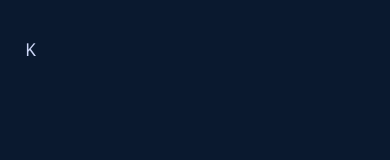
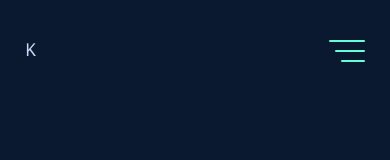
Before and after one commit to karimshalapy/karimshalapy, a React (Create React App) app: page / in a window 390 px wide. Shown: the top 160 px of the page. Built offline with nearby package versions, Linux system fonts and the light colour scheme.

Commit message:
feat: add HamburgerMenu button for smaller screens
this is used to toggle side menu on and off, and by doing so
it toggles the body class blur and the backdrop component

```diff
--- /dev/null
+++ b/src/Layout/Header/HamburgerButton/HamburgerButton.module.css
@@ -0,0 +1,89 @@
+.HamburgerButton {
+    display: none;
+
+}
+
+@media (max-width: 768px) {
+    .HamburgerButton {
+        display: flex;
+        justify-content: center;
+        align-items: center;
+        position: relative;
+        z-index: 10;
+        margin-right: -15px;
+        padding: 15px;
+        border: 0;
+        background-color: transparent;
+        color: inherit;
+        text-transform: none;
+        transition-timing-function: linear;
+        transition-duration: 0.15s;
+        transition-property: opacity, filter;
+    }
+}
+
+.HamburgerBox {
+    display: inline-block;
+    position: relative;
+    width: var(--hamburger-width);
+    height: 24px;
+}
+
+.HamburgerInner {
+    position: absolute;
+    top: 50%;
+    right: 0;
+    width: var(--hamburger-width);
+    height: 2px;
+    border-radius: var(--border-radius);
+    background-color: var(--highlight-color);
+    transition-duration: 0.22s;
+    transition-property: transform;
+    transition-delay:  0s;
+    transform: rotate(0deg);
+    transition-timing-function: cubic-bezier(0.55, 0.055, 0.675, 0.19);
+}
+.Open {
+    transition-delay:  0.12s;
+    transform: rotate(112.5deg);
+    transition-timing-function: cubic-bezier(0.215, 0.61, 0.355, 1);
+}
+.HamburgerInner::before,
+.HamburgerInner::after {
+    content: '';
+    display: block;
+    position: absolute;
+    left: auto;
+    right: 0;
+    width: var(--hamburger-width);
+    height: 2px;
+    border-radius: 4px;
+    background-color: var(--highlight-color);
+    transition-timing-function: ease;
+    transition-duration: 0.15s;
+    transition-property: transform;
+}
+.HamburgerInner::before {
+    width: 120%;
+    top: -10px;
+    opacity: 1;
+    transition: var(--ham-before);
+}
+.HamburgerInner.Open::before {
+    width: 100%;
+    top: 0;
+    opacity: 0;
+    transition: var(--ham-before-active);
+}
+.HamburgerInner::after {
+    width:  80%;
+    bottom:  -10px;
+    transform: rotate(0);
+    transition: var(--ham-after);
+}
+.HamburgerInner.Open::after {
+    width:  100%;
+    bottom:  0;
+    transform: rotate(-90deg);
+    transition: var(--ham-after-active);
+}
--- /dev/null
+++ b/src/Layout/Header/HamburgerButton/HamburgerButton.tsx
@@ -0,0 +1,19 @@
+import React from 'react'
+import classes from './HamburgerButton.module.css'
+
+interface Props {
+    open: boolean,
+    toggle: () => void
+}
+
+const HamburgerButton: React.FC<Props> = props => {
+    return (
+        <button className={classes.HamburgerButton} onClick={props.toggle}>
+            <div className={`${classes.HamburgerBox} ${props.open ? classes.Open : ""}`}>
+                <div className={`${classes.HamburgerInner} ${props.open ? classes.Open : ""}`}></div>
+            </div>
+        </button>
+    )
+}
+
+export default HamburgerButton
--- a/src/Layout/Header/Header.tsx
+++ b/src/Layout/Header/Header.tsx
@@ -1,6 +1,8 @@
 import React, { useEffect, useState } from 'react'
+import Backdrop from '../../components/Backdrop/Backdrop'
 import Button from '../../components/Button/Button'
 import useScrollDirection from '../../hooks/useScrollDirection'
+import HamburgerButton from './HamburgerButton/HamburgerButton'
 import classes from './Header.module.css'
 import NavItems from './NavItems/NavItems'
 
@@ -11,6 +13,7 @@ interface Props {
 const Header: React.FC<Props> = props => {
     const scrollDirection = useScrollDirection({ initialDirection: "down" })
     const [scrolledToTop, setScrolledToTop] = useState(true)
+    const [sideMenuOpen, setSideMenuOpen] = useState(false)
 
     const handleScroll = () => {
         setScrolledToTop(window.pageYOffset < 50)
@@ -27,8 +30,14 @@ const Header: React.FC<Props> = props => {
     scrollDirection === "down" && !scrolledToTop ? classes.ScrolledDown : "",
     scrollDirection === "up" && !scrolledToTop ? classes.ScrolledUp : "",
     ].join(" ")
+    //toggling side menu
+    const toggleSideMenu = () => {
+        setSideMenuOpen(prev => !prev)
+        document.body.classList.toggle("blur")
+    }
 
     return (
+        <>
             <header className={headerClasses}>
                 <nav className={classes.Navbar}>
                     <p>K</p>
@@ -36,8 +45,11 @@ const Header: React.FC<Props> = props => {
                         <NavItems />
                         <Button customClass={classes.ResumeButton} link="/Karim Shalapy_Front-end.pdf">Resume</Button>
                     </div>
+                    <HamburgerButton open={sideMenuOpen} toggle={toggleSideMenu} />
                 </nav>
             </header>
+            <Backdrop open={sideMenuOpen} toggle={toggleSideMenu} />
+        </>
     )
 }
 
--- a/src/Layout/Header/NavItems/NavItems.tsx
+++ b/src/Layout/Header/NavItems/NavItems.tsx
@@ -1,6 +1,6 @@
 import React from 'react'
 import classes from './NavItems.module.css'
-import { Link, animateScroll as scroll } from 'react-scroll'
+import { Link } from 'react-scroll'
 
 interface Props {
 
--- a/src/index.css
+++ b/src/index.css
@@ -31,6 +31,12 @@
   /*transition*/
   --easing: cubic-bezier(0.645, 0.045, 0.355, 1);
   --transition: all 0.25s cubic-bezier(0.645, 0.045, 0.355, 1);
+  /*hamburger menu*/
+  --hamburger-width: 30px;
+  --ham-before: top 0.1s ease-in 0.25s, opacity 0.1s ease-in;
+  --ham-before-active: top 0.1s ease-out, opacity 0.1s ease-out 0.12s;
+  --ham-after: bottom 0.1s ease-in 0.25s, transform 0.22s cubic-bezier(0.55, 0.055, 0.675, 0.19);
+  --ham-after-active: bottom 0.1s ease-out, transform 0.22s cubic-bezier(0.215, 0.61, 0.355, 1) 0.12s;
 }
 
 
@@ -194,6 +200,12 @@ ul li:before {
   color: var(--highlight-color);
 }
 
+button {
+  cursor: pointer;
+  border: 0px;
+  border-radius: 0px;
+}
+
 code {
   font-family: source-code-pro, Menlo, Monaco, Consolas, 'Courier New',
     monospace;
```
Lines whose indentation alone changed are shown as unchanged.
